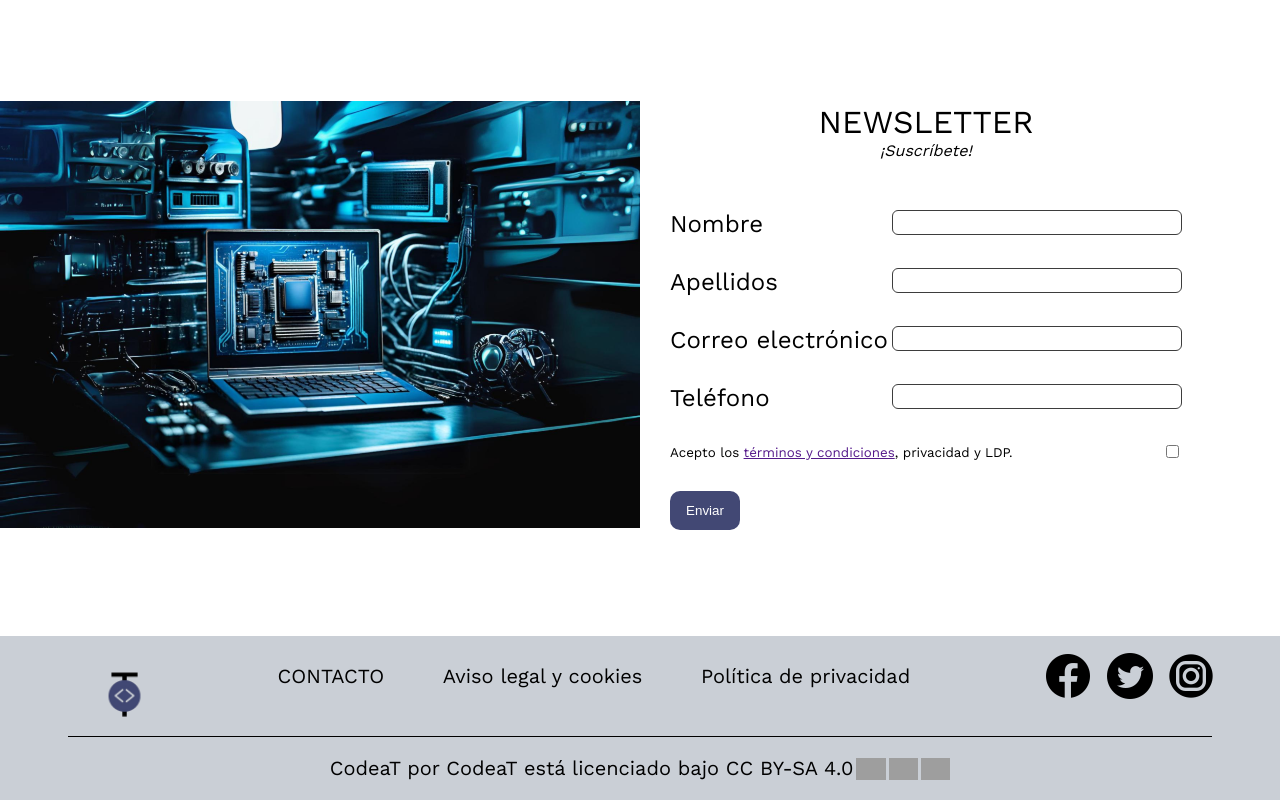
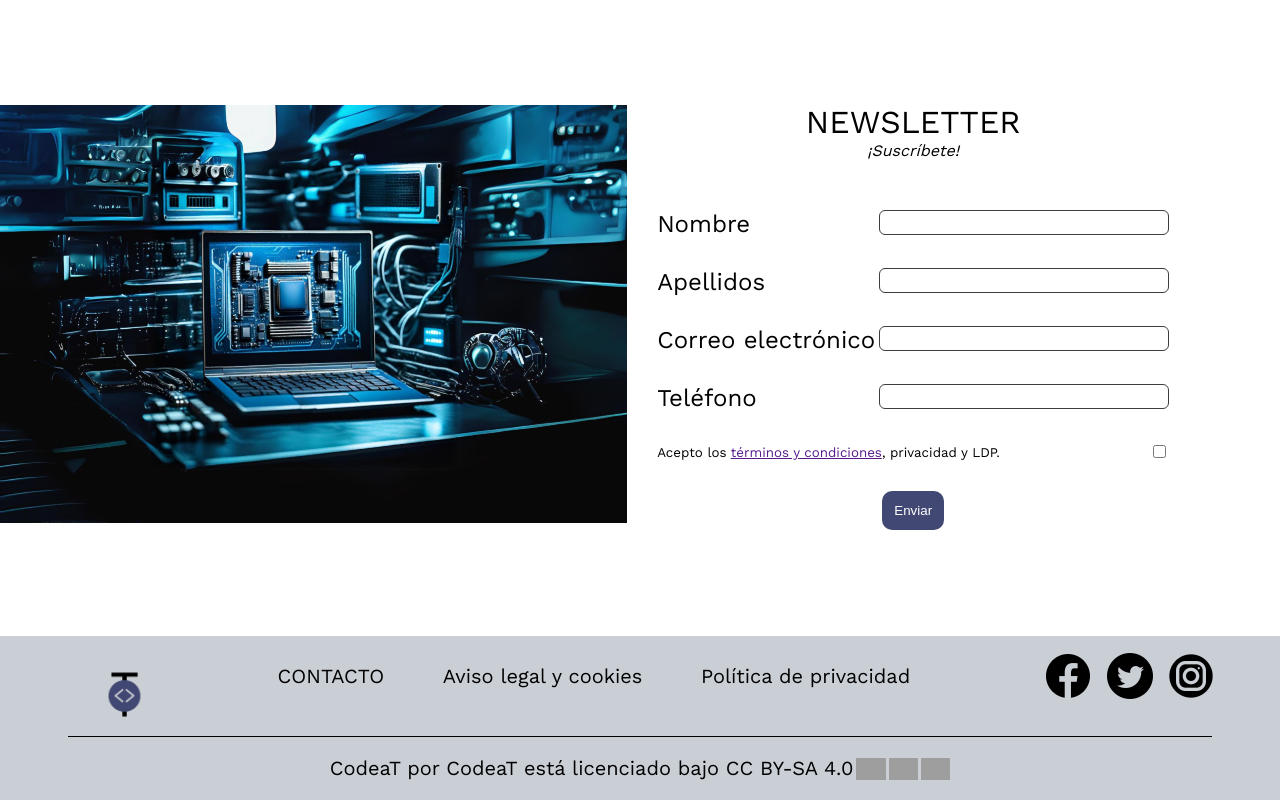
Before and after one commit to Zemak96/codeat, an Angular app: page /inicio in a window 1280 px wide. Shown: the part 1692-2492 px from the top of the page. Built offline with nearby package versions, Linux system fonts and the light colour scheme; grey boxes are pictures that could not be loaded.

Commit message:
Inicio arreglado

```diff
--- a/src/app/articulo-ext/articulo-ext.component.css
+++ b/src/app/articulo-ext/articulo-ext.component.css
@@ -13,3 +13,7 @@
     border: 1px solid var(--french-gray);
     border-radius: 6px;
 }
+.volver{
+    text-align: center;
+    margin: 20px 0 60px 0;
+}
--- a/src/app/articulo-ext/articulo-ext.component.html
+++ b/src/app/articulo-ext/articulo-ext.component.html
@@ -6,4 +6,4 @@
     </div>
 
 </div>
-<a class="boton" (click)="volverArticulos()">Volver a artículos</a>
+<div class="volver"><a class="boton" (click)="volverArticulos()">Volver a artículos</a></div>
--- a/src/app/inicio/inicio.component.css
+++ b/src/app/inicio/inicio.component.css
@@ -94,7 +94,7 @@ img{
 
 }
 .imagenews{
-width: 50%;
+width: 49%;
 height: 100%;
 }
 .imagenews img{
@@ -140,10 +140,11 @@ form{
 .check{
     float: right;
 }
+.enviar{
+    text-align: center;
+}
 .submit{
-    width: 70px;
     border: 0;
-
 }
 .labeltexto{
     font-size: 1.5rem;
--- a/src/app/inicio/inicio.component.html
+++ b/src/app/inicio/inicio.component.html
@@ -41,7 +41,7 @@
                 <div class="terminos">
                     <label  class="labelterminos" for="terminos">Acepto los <a href="">términos y condiciones</a>, privacidad y LDP.</label><input class="check" type="checkbox" name="terminos" id="terminos">
                 </div>
-                <input type="submit" class="submit boton" value="Enviar"/>
+                <div class="enviar"><input type="submit" class="submit boton" value="Enviar"/></div>
             </form>
         </div>
 
--- a/src/app/navbar/navbar.component.html
+++ b/src/app/navbar/navbar.component.html
@@ -1,10 +1,10 @@
 <div class="navbar">
     <div (click)="volverInicio()" class="logo"></div>
     <div class="menu">
-        <a href="#" routerLinkActive="active" routerLink="inicio">Inicio</a>
-        <a href="#" routerLinkActive="active" routerLink="articulos">Artículos</a>
-        <a href="#" routerLinkActive="active" routerLink="cursos">Cursos</a>
-        <a href="#" routerLinkActive="active" routerLink="comunidad">Comunidad</a>
-        <a href="#" routerLinkActive="active" routerLink="contacto">Contacto</a>
+        <a href="#" routerLinkActive="active" routerLinkScroll routerLink="inicio">Inicio</a>
+        <a href="#" routerLinkActive="active" routerLinkScroll routerLink="articulos">Artículos</a>
+        <a href="#" routerLinkActive="active" routerLinkScroll routerLink="cursos">Cursos</a>
+        <a href="#" routerLinkActive="active" routerLinkScroll routerLink="comunidad">Comunidad</a>
+        <a href="#" routerLinkActive="active" routerLinkScroll routerLink="contacto">Contacto</a>
     </div>
 </div>
```
Also changed, not shown: src/app/bd-articulos.service.ts (+1 -1 lines), src/index.html (line endings or trailing spaces).
